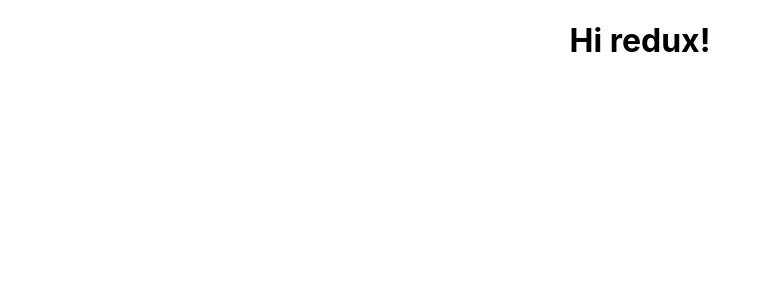
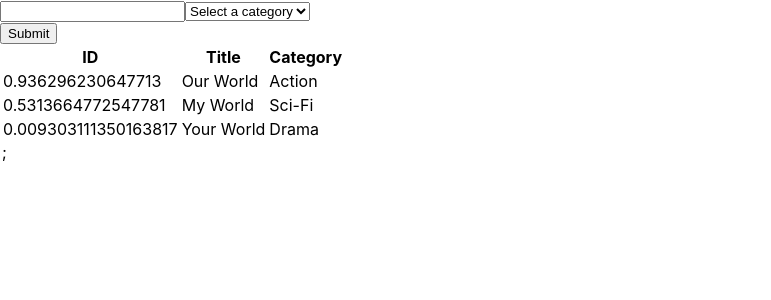
Before and after one commit to MahmoudBakr23/Limerary, a React (Create React App) app: page / in a window 1280 px wide. Shown: the top 300 px of the page, without its empty margins (0-771 px from the left). Built offline with nearby package versions, Linux system fonts and the light colour scheme.

Commit message:
create actions, reducers, store with logic

```diff
--- a/src/App.css
+++ b/src/App.css
@@ -1,39 +1,3 @@
-.App {
-  text-align: center;
+* {
+  box-sizing: border-box;
 }
-
-.App-logo {
-  height: 40vmin;
-  pointer-events: none;
-}
-
-@media (prefers-reduced-motion: no-preference) {
-  .App-logo {
-    animation: App-logo-spin infinite 20s linear;
-  }
-}
-
-.App-header {
-  background-color: #282c34;
-  min-height: 100vh;
-  display: flex;
-  flex-direction: column;
-  align-items: center;
-  justify-content: center;
-  font-size: calc(10px + 2vmin);
-  color: white;
-}
-
-.App-link {
-  color: #61dafb;
-}
-
-@keyframes App-logo-spin {
-  from {
-    transform: rotate(0deg);
-  }
-
-  to {
-    transform: rotate(360deg);
-  }
-}
--- a/src/App.js
+++ b/src/App.js
@@ -1,9 +1,12 @@
 import './App.css';
+import BooksForm from './containers/BooksForm';
+import BooksList from './containers/BooksList';
 
 function App() {
   return (
     <div className="App">
-      <h1>Hi redux!</h1>
+      <BooksForm />
+      <BooksList />
     </div>
   );
 }
--- /dev/null
+++ b/src/actions/index.js
@@ -0,0 +1,16 @@
+const ADD_BOOK = 'ADD_BOOK';
+const REMOVE_BOOK = 'REMOVE_BOOK';
+
+const addBook = (book) => ({
+  type: ADD_BOOK,
+  payload: book,
+});
+
+const removeBook = (book) => ({
+  type: REMOVE_BOOK,
+  id: book.id,
+});
+
+export {
+  addBook, removeBook, ADD_BOOK, REMOVE_BOOK,
+};
--- /dev/null
+++ b/src/components/Book.js
@@ -0,0 +1,28 @@
+import React from 'react';
+import PropTypes from 'prop-types';
+
+const Book = (props) => {
+  const { id, title, category } = props;
+
+  return (
+    <tr>
+      <td>{id}</td>
+      <td>{title}</td>
+      <td>{category}</td>
+    </tr>
+  );
+};
+
+Book.propTypes = {
+  id: PropTypes.number,
+  title: PropTypes.string,
+  category: PropTypes.string,
+};
+
+Book.defaultProps = {
+  id: null,
+  title: null,
+  category: null,
+};
+
+export default Book;
--- /dev/null
+++ b/src/containers/BooksForm.js
@@ -0,0 +1,41 @@
+import React, { useState } from 'react';
+import { useDispatch } from 'react-redux';
+import { addBook } from '../actions';
+
+const BooksForm = () => {
+  const [title, setTitle] = useState('');
+  const [category, setCategory] = useState('');
+
+  const dispatch = useDispatch();
+
+  const onSubmit = (e) => {
+    e.preventDefault();
+    const bookData = {
+      id: Math.random(),
+      title,
+      category,
+    };
+
+    dispatch(addBook(bookData));
+  };
+
+  return (
+    <form onSubmit={onSubmit}>
+      <div>
+        <input name="title" type="text" value={title} onChange={(e) => setTitle(e.target.value)} />
+        <select onChange={(e) => setCategory(e.target.value)}>
+          <option selected value="Select a category" disabled>Select a category</option>
+          <option value="Action">Action</option>
+          <option value="Biography">Biography</option>
+          <option value="History">History</option>
+          <option value="Kids">Kids</option>
+          <option value="Learning">Learning</option>
+          <option value="Sci-Fi">Sci-Fi</option>
+        </select>
+      </div>
+      <button type="submit">Submit</button>
+    </form>
+  );
+};
+
+export default BooksForm;
--- /dev/null
+++ b/src/containers/BooksList.js
@@ -0,0 +1,26 @@
+import React from 'react';
+import { useSelector } from 'react-redux';
+import Book from '../components/Book';
+
+const BooksList = () => {
+  const books = useSelector((state) => state);
+  return (
+    <table>
+      <thead>
+        <tr>
+          <th>ID</th>
+          <th>Title</th>
+          <th>Category</th>
+        </tr>
+      </thead>
+      <tbody>
+        {books.bookReducer.map((book) => (
+          <Book key={book.id} id={book.id} title={book.title} category={book.category} />
+        ))}
+        ;
+      </tbody>
+    </table>
+  );
+};
+
+export default BooksList;
--- a/src/index.js
+++ b/src/index.js
@@ -1,13 +1,15 @@
 import React from 'react';
 import ReactDOM from 'react-dom';
 import './index.css';
+import { Provider } from 'react-redux';
 import App from './App';
 import reportWebVitals from './reportWebVitals';
+import store from './reducers/store';
 
 ReactDOM.render(
-  <React.StrictMode>
+  <Provider store={store}>
     <App />
-  </React.StrictMode>,
+  </Provider>,
   document.getElementById('root'),
 );
 
--- /dev/null
+++ b/src/reducers/books.js
@@ -0,0 +1,34 @@
+import { ADD_BOOK, REMOVE_BOOK } from '../actions';
+
+const initialState = [
+  {
+    id: Math.random().toPrecision(),
+    title: 'Our World',
+    category: 'Action',
+  },
+  {
+    id: Math.random(),
+    title: 'My World',
+    category: 'Sci-Fi',
+  },
+  {
+    id: Math.random(),
+    title: 'Your World',
+    category: 'Drama',
+  },
+];
+
+const bookReducer = (state = initialState, action) => {
+  switch (action.type) {
+    case ADD_BOOK:
+      return [...state, action.payload];
+    case REMOVE_BOOK:
+      return {
+        state: action.id,
+      };
+    default:
+      return state;
+  }
+};
+
+export default bookReducer;
--- /dev/null
+++ b/src/reducers/index.js
@@ -0,0 +1,4 @@
+import { combineReducers } from 'redux';
+import bookReducer from './books';
+
+export default combineReducers({ bookReducer });
--- /dev/null
+++ b/src/reducers/store.js
@@ -0,0 +1,7 @@
+import { createStore } from 'redux';
+import reducer from './index';
+
+const store = createStore(reducer);
+console.log(store.getState());
+
+export default store;
```
Also changed, not shown: .eslintrc.json, public/manifest.json (deleted).
